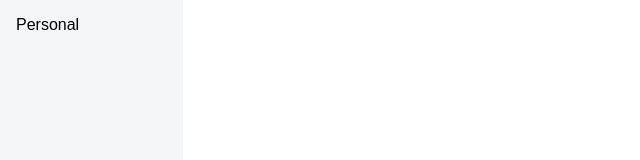
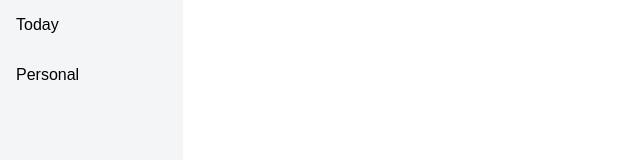
Before and after one commit to gudiudi/todo, a website built with webpack: page src/template.html in a window 1280 px wide. Shown: the top 160 px of the page, without its empty margins (0-640 px from the left). Built offline with nearby package versions, Linux system fonts and the light colour scheme.

Commit message:
feat: add semantic html naming

```diff
--- a/src/index.js
+++ b/src/index.js
@@ -8,9 +8,9 @@ import Task from "./task.js";
   const task = new Task('Workout', 'Go for a morning run', '2025-06-11', 'high', false);
   project.addTask(task);
 
-  const projectsDiv = document.querySelector('.projects');
+  const projectsDiv = document.querySelector('.project-sections');
   const projectDiv = document.createElement('div');
-  projectDiv.className = 'project';
+  projectDiv.className = 'project-section';
   projectDiv.textContent = project.title;
   projectsDiv.appendChild(projectDiv);
 })();
--- a/src/styles.css
+++ b/src/styles.css
@@ -15,16 +15,16 @@ body {
   flex-direction: column;
 }
 
-.projects {
+.task-sections {
+  padding: 1rem;
+}
+
+.project-sections {
   padding: 1rem;
   flex: 1;
   display: flex;
   flex-direction: column;
   gap: 0.5rem;
-}
-
-.project:hover {
-  cursor: pointer;
 }
 
 #new-project-btn {
@@ -37,6 +37,8 @@ body {
   text-align: start;
 }
 
+.project-section:hover,
+.task-sections:hover,
 #new-project-btn:hover {
   cursor: pointer;
 }
--- a/src/template.html
+++ b/src/template.html
@@ -7,7 +7,10 @@
 </head>
 <body>
   <div class="sidebar">
-    <div class="projects"></div>
+    <div class="task-sections">
+      <div class="task-section">Today</div>
+    </div>
+    <div class="project-sections"></div>
     <button id="new-project-btn">Add a project</button>
   </div>
   <div class="container"></div>
```
